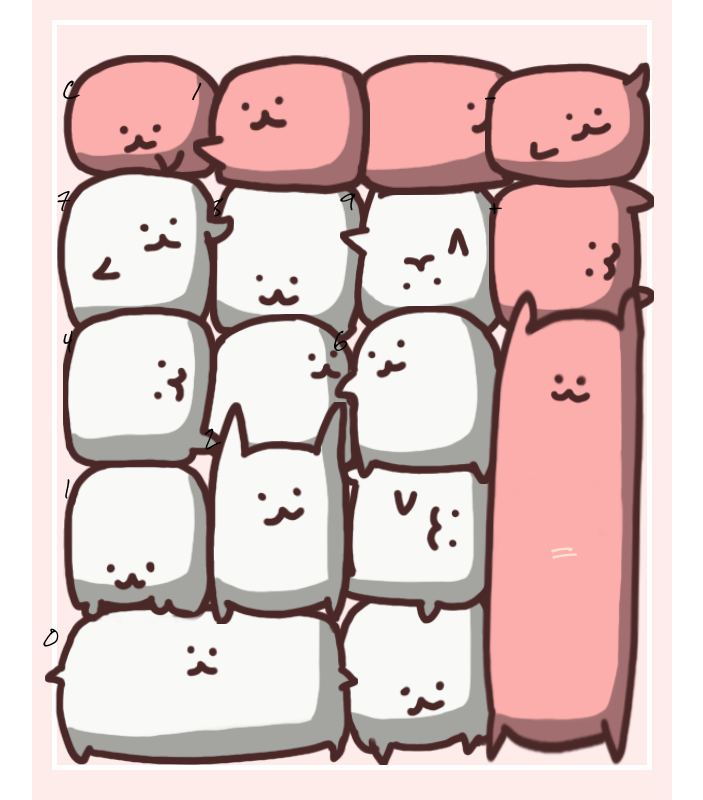
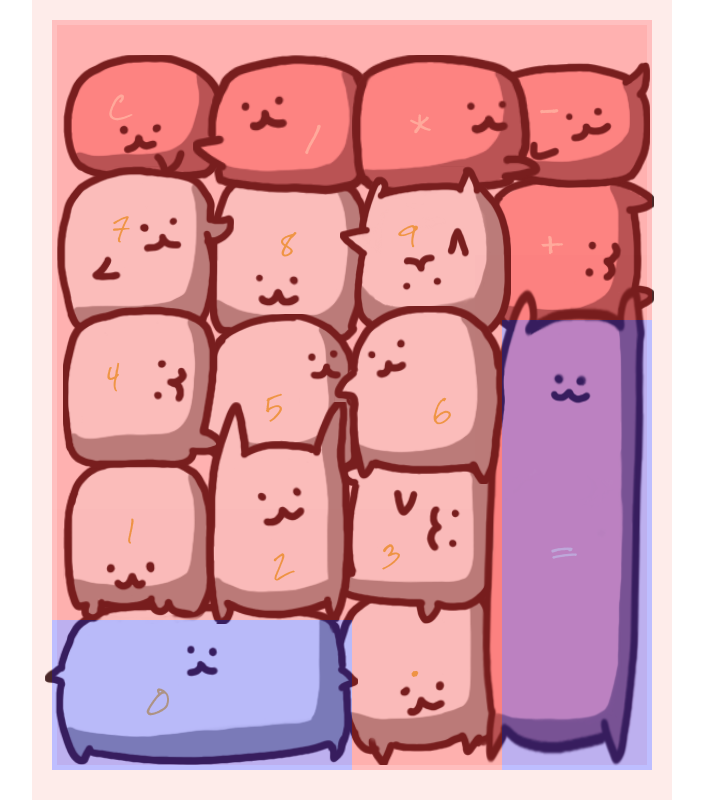
Before and after one commit to kasperaviciute/calculator, a plain HTML site: page index.html in a window 1280 px wide. Shown: the top 800 px of the page, without its empty margins (288-991 px from the left). Drawn offline with Linux system fonts and the light colour scheme.

Commit message:
Added an interactive layer

```diff
--- a/index.html
+++ b/index.html
@@ -13,6 +13,25 @@
     <div class="calculator-main-container">
         <div class="calculator-container">
             <div class="button-main-container">
+                <div class="interaction-container">
+                    <div id="clear"></div>
+                    <div id="divide"></div>
+                    <div id="multiply"></div>
+                    <div id="minus"></div>
+                    <div id="seven"></div>
+                    <div id="eight"></div>
+                    <div id="nine"></div>
+                    <div id="plus"></div>
+                    <div id="four"></div>
+                    <div id="five"></div>
+                    <div id="six"></div>
+                    <div id="equals"></div>
+                    <div id="one"></div>
+                    <div id="two"></div>
+                    <div id="three"></div>
+                    <div id="zero"></div>
+                    <div id="decimal"></div>
+                </div>
                 <div class="button-container">
                     <div class="cat equals">
                         <p class="icon">=</p>
--- a/styles.css
+++ b/styles.css
@@ -67,6 +67,12 @@ body {
             background-position: center;
         }
 
+        .cat .icon {
+            position: absolute;
+            margin: 0;
+            color: #e9c65c
+        }
+
         .cat.equals {
             background-image: url("./Images/=.png");
             height: 65%;
@@ -78,8 +84,6 @@ body {
 
         .cat.equals .icon {
             color: #ffe1ce;
-    position: absolute;
-    margin: 0;
             right: 41%;
             bottom: 39%;
             font-size: 1.5em;
@@ -94,6 +98,13 @@ body {
             z-index: 3;
         }
 
+        .cat.plus .icon {
+            color: #ffe1ce;
+            right: 54%;
+            bottom: 37%;
+            font-size: 1.7em;
+        }
+
         .cat.minus {
             background-image: url("./Images/-.png");
             height: 17%;
@@ -103,13 +114,27 @@ body {
             z-index: 3;
         }
 
+        .cat.minus .icon {
+            color: #ffe1ce;
+            right: 54%;
+            bottom: 37%;
+            font-size: 1.7em;
+        }
+
         .cat.multiply {
             background-image: url("./Images/Multiply.png");
             height: 19%;
             width: 32%;
             right: 18%;
             bottom: 77%;
-    z-index: 2;
+            z-index: 3;
+        }
+
+        .cat.multiply .icon {
+            color: #ffe1ce;
+            right: 58%;
+            bottom: 24%;
+            font-size: 1.7em;
         }
 
         .cat.divide {
@@ -121,6 +146,13 @@ body {
             z-index: 3;
         }
 
+        .cat.divide .icon {
+            color: #ffe1ce;
+            right: 29%;
+            bottom: 19%;
+            font-size: 1.7em;
+        }
+
         .cat.clear {
             background-image: url("./Images/C.png");
             height: 17%;
@@ -129,12 +161,26 @@ body {
             bottom: 79%;
         }
 
+        .cat.clear .icon {
+            color: #ffe1ce;
+            right: 60%;
+            bottom: 37%;
+            font-size: 1.4em;
+        }
+
         .cat.nine {
             background-image: url("./Images/9.png");
             height: 24%;
             width: 29%;
             right: 23%;
             bottom: 57%;
+            z-index: 4;
+        }
+
+        .cat.nine .icon {
+            right: 55%;
+            bottom: 47%;
+            font-size: 1.3em;
         }
 
         .cat.eight {
@@ -143,6 +189,12 @@ body {
             width: 27%;
             right: 47%;
             bottom: 57%;
+        }
+
+        .cat.eight .icon {
+            right: 47%;
+            bottom: 43%;
+            font-size: 1.3em;
         }
 
         .cat.seven {
@@ -154,13 +206,25 @@ body {
             z-index: 1;
         }
 
+        .cat.seven .icon {
+            right: 59%;
+            bottom: 48%;
+            font-size: 1.3em;
+        }
+
         .cat.six {
             background-image: url("./Images/6.png");
             height: 24%;
             width: 29%;
             right: 24%;
             bottom: 38%;
-    z-index: 2;
+            z-index: 5;
+        }
+
+        .cat.six .icon {
+            right: 31%;
+            bottom: 27%;
+            font-size: 1.3em;
         }
 
         .cat.five {
@@ -172,6 +236,12 @@ body {
             z-index: 2;
         }
 
+        .cat.five .icon {
+            right: 68%;
+            bottom: 27%;
+            font-size: 1.3em;
+        }
+
         .cat.four {
             background-image: url("./Images/4.png");
             height: 22%;
@@ -179,6 +249,12 @@ body {
             right: 72%;
             bottom: 40%;
             z-index: 3;
+        }
+
+        .cat.four .icon {
+            right: 64%;
+            bottom: 42%;
+            font-size: 1.3em;
         }
 
         .cat.three {
@@ -190,6 +266,12 @@ body {
             z-index: 2;
         }
 
+        .cat.three .icon {
+            right: 61%;
+            bottom: 26%;
+            font-size: 1.3em;
+        }
+
         .cat.two {
             background-image: url("./Images/2.png");
             height: 30%;
@@ -197,6 +279,12 @@ body {
             right: 50%;
             bottom: 19%;
             z-index: 4;
+        }
+
+        .cat.two .icon {
+            right: 43%;
+            bottom: 16%;
+            font-size: 1.3em;
         }
 
         .cat.one {
@@ -208,12 +296,24 @@ body {
             z-index: 2;
         }
 
+        .cat.one .icon {
+            right: 52%;
+            bottom: 40%;
+            font-size: 1.3em;
+        }
+
         .cat.decimal {
             background-image: url("./Images/decimal.png");
             height: 24%;
             width: 28%;
             right: 25%;
             bottom: 0;
+        }
+
+        .cat.decimal .icon {
+            right: 47%;
+            bottom: 34%;
+            font-size: 2.2em;
         }
 
         .cat.zero {
@@ -224,3 +324,39 @@ body {
             bottom: 0;
             z-index: 1;
         }
+
+        .cat.zero .icon {
+            right: 60%;
+            bottom: 22%;
+            font-size: 1.5em;
+        }
+        /* Interaction Layer */
+
+        .interaction-container {
+            position: absolute;
+            width: 100%;
+            height: 100%;
+            background-color: red;
+            top: 0;
+            z-index: 100;
+            opacity: 0.25;
+            display: grid;
+            grid-template-columns: 1fr 1fr 1fr 1fr;
+            grid-template-rows: 1fr 1fr 1fr 1fr 1fr;
+        }
+
+        #equals {
+            background-color: blue;
+            grid-column-start: 4;
+            grid-column-end: 4;
+            grid-row-start: 3;
+            grid-row-end: 6;
+        }
+
+        #zero {
+            background-color: blue;
+            grid-column-start: 1;
+            grid-column-end: 3;
+            grid-row-start: 5;
+            grid-row-end: 6;
+        }
```
Lines whose indentation alone changed are shown as unchanged.
